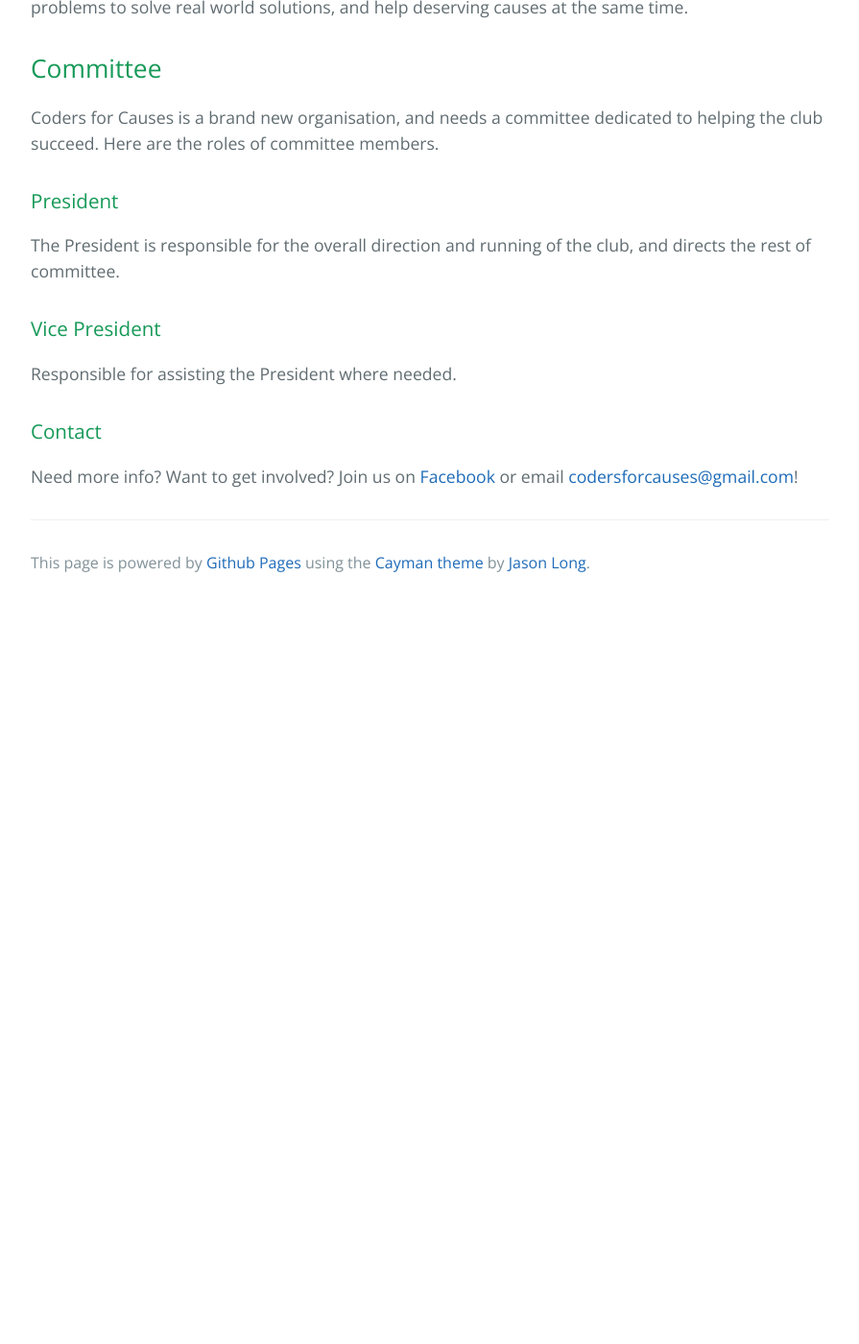
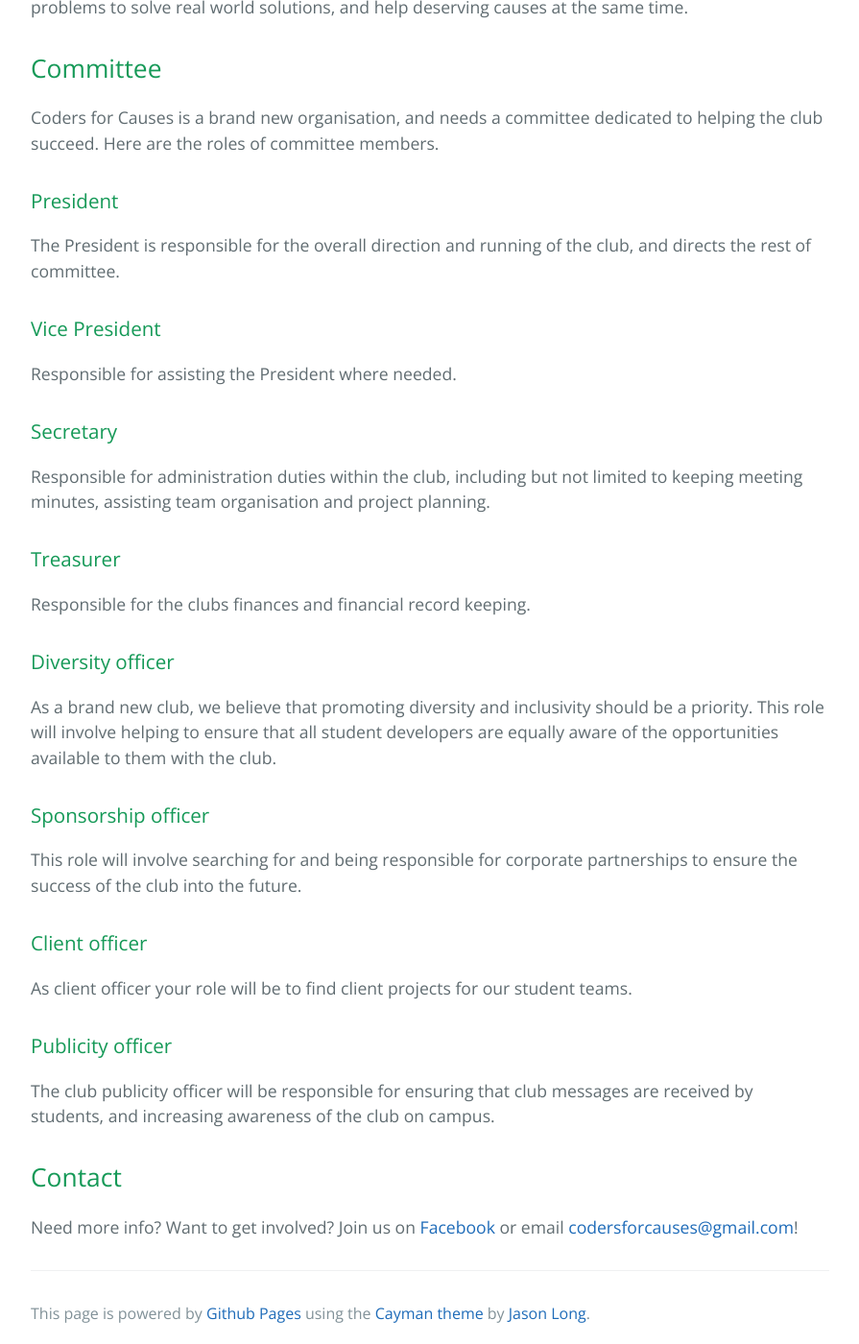
Before and after one commit to codersforcauses/backup, a Jekyll site: the page index.html, which Jekyll copies as it is, in a window 1280 px wide and 1400 px high, scrolled down 465 px. Shown: the whole window at 96% size, without its empty margins (192-1087 px from the left). Built offline with Jekyll 4.4.1, drawn with Linux system fonts in a browser that asks for light colours; before the commit the page ends 1095 px from its top, so only the background shows below that.

Commit message:
Minor text fixes

```diff
--- a/index.html
+++ b/index.html
@@ -37,10 +37,27 @@
 
 <p>Responsible for assisting the President where needed.</p>
 
+<h3>Secretary</h3>
+<p>Responsible for administration duties within the club, including but not limited to keeping meeting minutes, assisting team organisation and project planning.</p>
 
+<h3>Treasurer</h3>
+<p>Responsible for the clubs finances and financial record keeping.</p>
 
-<h3>
-<a id="contact" class="anchor" href="#contact" aria-hidden="true"><span aria-hidden="true" class="octicon octicon-link"></span></a>Contact</h3>
+<h3>Diversity officer</h3>
+<p>As a brand new club, we believe that promoting diversity and inclusivity should be a priority. This role will involve helping to ensure that all student developers are equally aware of the opportunities available to them with the club.</p>
+
+<h3>Sponsorship officer</h3>
+
+<p>This role will involve searching for and being responsible for corporate partnerships to ensure the success of the club into the future.</p>
+
+<h3>Client officer</h3>
+<p>As client officer your role will be to find client projects for our student teams.</p>
+
+<h3>Publicity officer</h3>
+<p>The club publicity officer will be responsible for ensuring that club messages are received by students, and increasing awareness of the club on campus.</p>
+
+<h2>
+<a id="contact" class="anchor" href="#contact" aria-hidden="true"><span aria-hidden="true" class="octicon octicon-link"></span></a>Contact</h2>
 
 <p>Need more info? Want to get involved? Join us on <a href="https://facebook.com/groups/codersforcauses" >Facebook </a> or email <a href="mailto:codersforcauses@gmail.com">codersforcauses@gmail.com</a>!</p>
 
```
